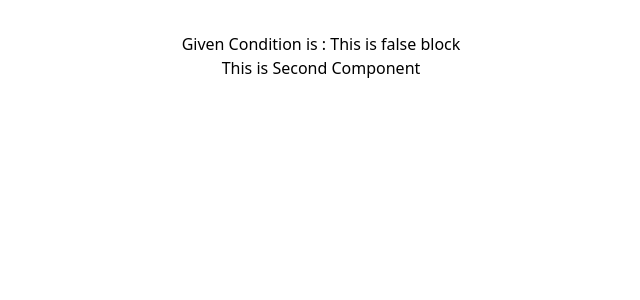
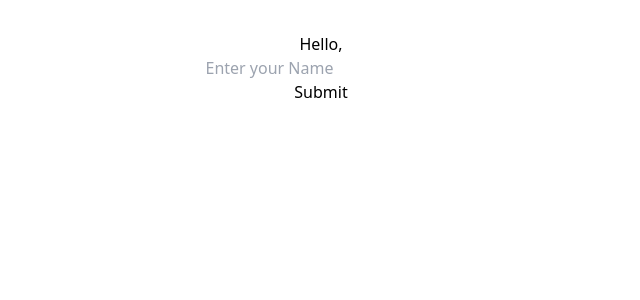
Before and after one commit to srivensy/React, a React (Vite) app in the folder client/: page / in a window 1280 px wide. Shown: the top 300 px of the page, without its empty margins (319-959 px from the left). Built offline with nearby package versions, Linux system fonts and the light colour scheme.

Commit message:
Forms Events

```diff
--- a/client/src/App.jsx
+++ b/client/src/App.jsx
@@ -15,6 +15,7 @@ import Day from './hooks/Day'
 // import Usestate_Example2 from './components/Usestate_Example2'
 import Usestate_string from './components/Usestate_string'
 import Ternary_operator from './components/Ternary_operator'
+import FormEvents from './components/FormEvents'
 function App() {
 
   const name = "Rajesh"
@@ -42,7 +43,8 @@ function App() {
     {/* <UseEffect_Example/> */}
     {/* <Usestate_Example2/> */}
     {/* <Usestate_string/> */}
-    <Ternary_operator/>
+    {/* <Ternary_operator/> */}
+    <FormEvents/>
    </div>
   )
 }
--- /dev/null
+++ b/client/src/components/FormEvents.jsx
@@ -0,0 +1,28 @@
+import React from 'react'
+import { useState } from 'react'
+
+const FormEvents = () => {
+    const [name,setName] = useState("")
+    const [details,setDetails] = useState()
+
+    const getname = (event)=>{
+        setName(event.target.value)
+    }
+
+    const mydetails = (e)=>{
+        setDetails(name)
+    }
+  return (
+    <div>
+        <h1>Hello,{details}</h1>
+      <div>
+        <input type="text" placeholder='Enter your Name' onChange={getname} />
+      </div>
+      <div>
+        <button onClick={mydetails}>Submit</button>
+      </div>
+    </div>
+  )
+}
+
+export default FormEvents
```
